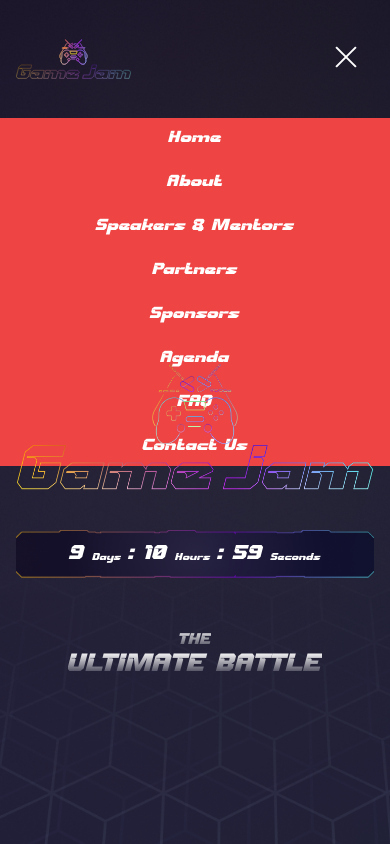
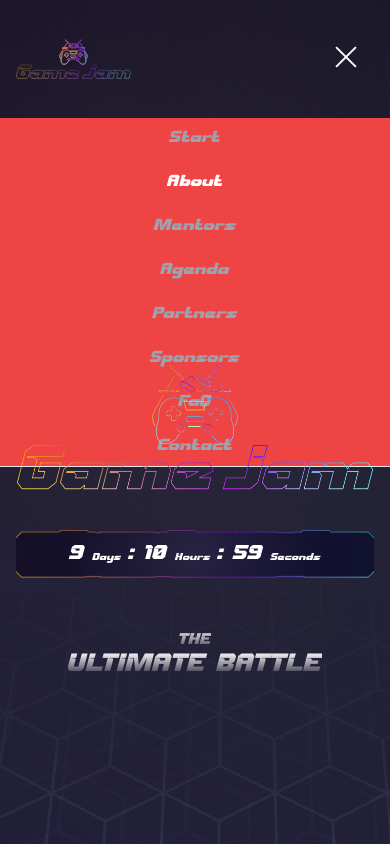
Before and after one commit to GDGAlgiers/gamejam-2023-website, a Next.js app: page / in a window 390 px wide. Both pictures are taken after a click on the button 345 px from the left and 56 px from the top of the page. Built offline with nearby package versions, Linux system fonts and the light colour scheme.

Commit message:
added links management

```diff
--- a/components/shared/Layout.jsx
+++ b/components/shared/Layout.jsx
@@ -64,7 +64,7 @@ const Layout = ({ mainRef, sectionsRef, children }) => {
       <div className="fixed top-0 left-0 bottom-0 right-0 -z-1 bg-[url('/images/bg.png')] bg-cover bg-no-repeat bg-center"></div>
 
       <div className="relative h-full z-20">
-        <Navbar />
+        <Navbar sectionsRef={sectionsRef} navItems={navItems} observeSections={observeSections} setCurrentSectionIndex={setCurrentSectionIndex} disconnectObserver={disconnectObserver}/>
 
         <div className="container h-full flex justify-between items-start mt-24">
 
@@ -79,7 +79,7 @@ const Layout = ({ mainRef, sectionsRef, children }) => {
             {children}
           </main>
 
-          <SideNav sectionsRef={sectionsRef} navItems={navItems} observeSections={observeSections} setCurrentSectionIndex={setCurrentSectionIndex} observerRef={observerRef} disconnectObserver={disconnectObserver}/>
+          <SideNav sectionsRef={sectionsRef} navItems={navItems} observeSections={observeSections} setCurrentSectionIndex={setCurrentSectionIndex} disconnectObserver={disconnectObserver}/>
 
         </div>
 
--- a/components/shared/NavMobile.jsx
+++ b/components/shared/NavMobile.jsx
@@ -1,15 +1,40 @@
-const NavMobile = () => {
+import NavLink from "./NavLink"
+import scrollIntoView from 'scroll-into-view'
+
+const NavMobile = ( { sectionsRef, navItems, observeSections, disconnectObserver, setCurrentSectionIndex} ) => {
+
+    const handleClick = (e) => {
+
+        //get the index of clicked item
+        const sectionIndex = navItems.findIndex(item => item.name === e.target.innerText);
+        if(sectionIndex < 0) return;
+
+        disconnectObserver();
+
+        scrollIntoView(
+          sectionsRef.current[sectionIndex],
+          {align: {
+            top: 0,
+          }},
+          () => {
+            setCurrentSectionIndex(sectionIndex);
+            observeSections();
+          }
+        )
+    }
+
     return (
-        <div className="w-screen bg-red-500 h-full">
-                <ul className="flex w-full no-scrollbar flex-col gap-1 list-none">
-                    <li className="p-2 text-white text-center font-PTChaser">Home</li>
+        <div className="w-screen z[9999] bg-red-500 h-full border-b border-b-solid" >
+                <ul className="flex items-center w-full no-scrollbar flex-col gap-1 list-none">
+                    { navItems.map(navItem => <li key={navItem.name} onClick={handleClick} className={`p-2 w-fit ${navItem.isActive ? 'text-white' : 'text-gray-400'} cursor-pointer text-center font-PTChaser`}>{navItem.name}</li>)}
+                    {/* <li className="p-2 text-white text-center font-PTChaser">Home</li>
                     <li className="p-2 text-white text-center font-PTChaser">About</li>
                     <li className="p-2 text-white text-center font-PTChaser">Speakers & Mentors</li>
                     <li className="p-2 text-white text-center font-PTChaser">Partners</li>
                     <li className="p-2 text-white text-center font-PTChaser">Sponsors</li>
                     <li className="p-2 text-white text-center font-PTChaser">Agenda</li>
                     <li className="p-2 text-white text-center font-PTChaser">FAQ</li>
-                    <li className="p-2 text-white text-center font-PTChaser">Contact Us</li>
+                    <li className="p-2 text-white text-center font-PTChaser">Contact Us</li> */}
                 </ul>
         </div>
     )
--- a/components/shared/NavMobileButton.jsx
+++ b/components/shared/NavMobileButton.jsx
@@ -1,7 +1,11 @@
 import React from 'react'
 
 const NavMobileButton = ( { showMobileNavBar, setShowMobileNavBar }) => {
+    const x = `border: 1px solid;
 
+    border-image-source: linear-gradient(90deg, #FCBC05 -469.62%, #C9686E -234.69%, #8900EF 24.55%, #4EFEF6 340.49%);
+
+    `
     return (
         <div class="w-fit h-fit flex flex-col justify-center">
             <div class="relative py-3 sm:max-w-xl mx-auto">
--- a/components/shared/Navbar.jsx
+++ b/components/shared/Navbar.jsx
@@ -3,7 +3,8 @@ import NavMobile from "./NavMobile";
 import { useState } from "react";
 import NavMobileButton from "./NavMobileButton";
 
-const Navbar = () => {
+const Navbar = ( navigationHandleProps ) => {
+  console.log('navigation props: ',navigationHandleProps)
 
   const [showMobileNavBar, setShowMobileNavBar ] = useState(false);
 
@@ -34,7 +35,7 @@ const Navbar = () => {
         <NavMobileButton showMobileNavBar={showMobileNavBar} setShowMobileNavBar={setShowMobileNavBar}/>
 
         <div className={`lg:hidden absolute top-[100%] right-0 ${showMobileNavBar ? 'opacity-100 max-h-full' : 'opacity-0 max-h-0'} transition-all duration-300` }>
-          <NavMobile></NavMobile>
+          <NavMobile {...navigationHandleProps} ></NavMobile>
         </div>
 
       </div>
```
